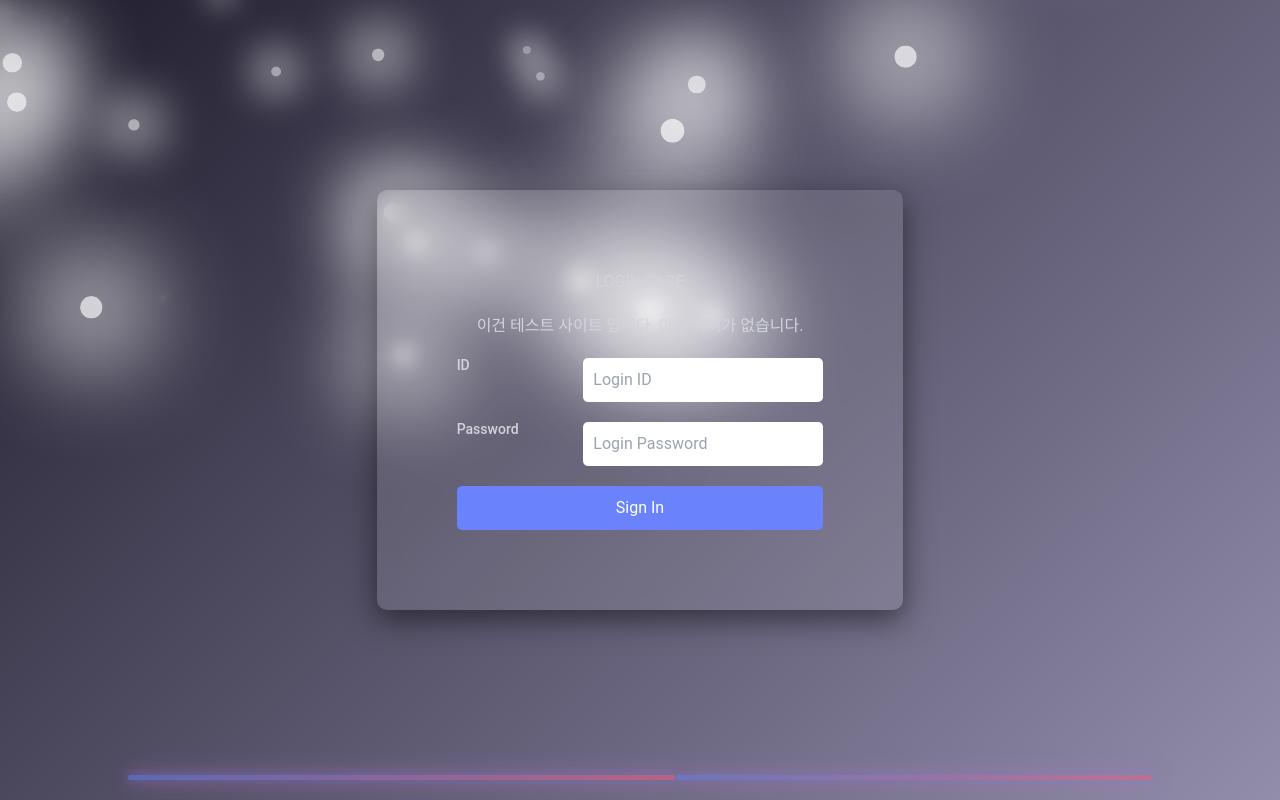
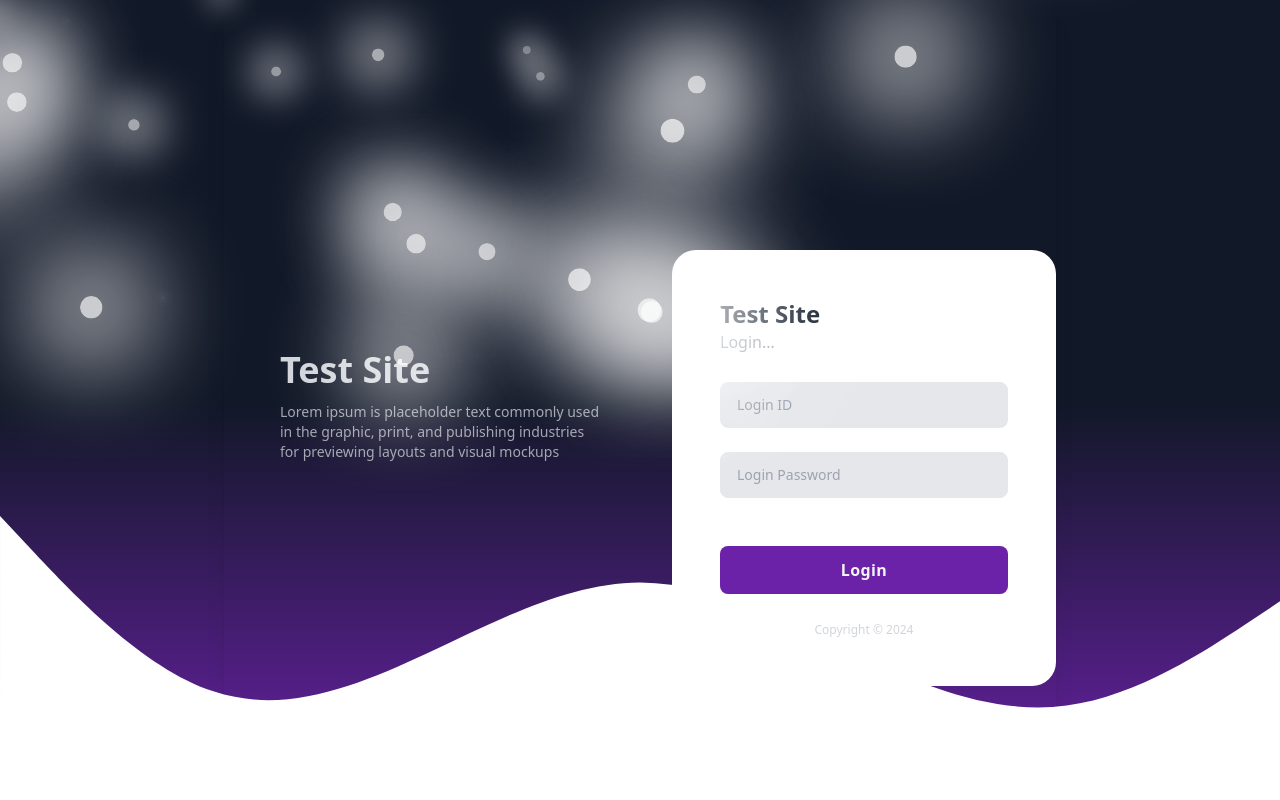
Before and after one commit to kjpar0317/nextjs15-rc-test, a Next.js app: page / in a window 1280 px wide. Built offline with nearby package versions, Linux system fonts and the light colour scheme.

Commit message:
change login

```diff
--- a/src/app/globals.css
+++ b/src/app/globals.css
@@ -70,8 +70,6 @@ html {
   align-items: center;
   width: 100%;
   height: 100vh;
-  background: linear-gradient(135deg, #1f1c2c, #928dab);
-  font-family: 'Roboto', sans-serif;
   overflow: hidden;
   position: relative;
 }
@@ -100,62 +98,3 @@ html {
   background: rgba(255, 255, 255, 0.8);
   border-radius: 50%;
 }
-
-.login-container {
-  perspective: 1000px;
-  z-index: 1;
-}
-
-.login-box {
-  background: rgba(255, 255, 255, 0.1);
-  backdrop-filter: blur(10px);
-  padding: 80px;
-  border-radius: 10px;
-  box-shadow: 0 10px 30px rgba(0, 0, 0, 0.5);
-  transform: rotateY(15deg);
-}
-
-.login-box form {
-  display: flex;
-  flex-direction: column;
-}
-
-.login-box input {
-  padding: 10px;
-  margin-bottom: 20px;
-  border: none;
-  border-radius: 5px;
-  outline: none;
-  transition: box-shadow 0.3s ease;
-}
-
-.login-box button {
-  padding: 10px;
-  border: none;
-  border-radius: 5px;
-  background-color: #6a82fb;
-  color: #ffffff;
-  cursor: pointer;
-  transition: background-color 0.3s ease;
-}
-
-.login-box button:hover {
-  background-color: #fc5c7d;
-}
-
-.neon-bars {
-  position: absolute;
-  bottom: 20px;
-  width: 80%;
-  display: flex;
-  justify-content: space-around;
-  z-index: 0;
-}
-
-.neon-bar {
-  height: 5px;
-  background: linear-gradient(to right, #6a82fb, #fc5c7d);
-  box-shadow: 0 0 10px #6a82fb, 0 0 20px #fc5c7d, 0 0 30px #6a82fb;
-  opacity: 0.8;
-  border-radius: 5px;
-}
--- a/src/app/page.tsx
+++ b/src/app/page.tsx
@@ -1,14 +1,12 @@
 "use client";
 
+import { useState } from "react";
 import { motion } from "framer-motion";
-
-import Label from "@/components/ui/custom/Label";
-import TextAnimation from "@/components/animation/TextAnimation";
 
 export default function Home() {
   return (
     <div className="login-app">
-      <div className="animated-background">
+      <div className="animated-background z-40">
         {[...Array(50)].map((_, i) => (
           <motion.div
             key={i}
@@ -40,72 +38,85 @@ export default function Home() {
           />
         ))}
       </div>
-      <div className="login-container text-gray-300">
+      <div className="bg-purple-900 absolute top-0 left-0 bg-gradient-to-b from-gray-900 via-gray-900 to-purple-800 bottom-0 leading-5 h-full w-full overflow-hidden"></div>
+      <div className="relative   min-h-screen  sm:flex sm:flex-row  justify-center bg-transparent rounded-3xl shadow-xl">
+        <div className="flex-col flex  self-center lg:px-14 sm:max-w-4xl xl:max-w-md  z-10">
+          <div className="self-start hidden lg:flex flex-col  text-gray-300">
+            <h1 className="my-3 font-semibold text-4xl">Test Site</h1>
+            <p className="pr-3 text-sm opacity-75">
+              Lorem ipsum is placeholder text commonly used in the graphic,
+              print, and publishing industries for previewing layouts and visual
+              mockups
+            </p>
+          </div>
+        </div>
         <motion.div
           className="login-box"
           initial={{ opacity: 0, y: -50 }}
-          animate={{ opacity: 1, y: 0, rotateY: 0 }}
+          animate={{ opacity: 1, y: 250, rotateY: 0 }}
           transition={{ duration: 1 }}
         >
-          <h1 className="text-center">
-            <TextAnimation text="LOGIN PAGE" />
-          </h1>
-          <div className="p-5">
-            <TextAnimation text="이건 테스트 사이트 입니다. 아무 의미가 없습니다." />
+          <div className="flex justify-center self-center z-10">
+            <div className="p-12 bg-white mx-auto rounded-3xl w-96 ">
+              <div className="mb-7">
+                <h3 className="font-semibold text-2xl text-gray-800">
+                  Test Site
+                </h3>
+                <p className="text-gray-400">Login...</p>
               </div>
-          <form action="/home" className="flex flex-between">
-            <div className="space-x-4 text-gray-300 flex flex-between">
-              <Label htmlFor="id" className="w-full md:w-1/2">
-                ID
-              </Label>
+              <div className="space-y-6">
+                <div className="">
                   <motion.input
                     id="id"
                     type="text"
-                className="text-gray-800"
+                    className="w-full text-sm px-4 py-3 bg-gray-200 focus:bg-gray-100 border border-gray-200 rounded-lg focus:outline-none focus:border-purple-400"
                     placeholder="Login ID"
                     whileFocus={{ scale: 1.05, boxShadow: "0 0 10px #6a82fb" }}
                   />
                 </div>
-            <div className="space-x-4 text-gray-300 flex flex-between">
-              <Label htmlFor="password" className="w-full md:w-1/2">
-                Password
-              </Label>
+
+                <div className="relative">
                   <motion.input
                     id="password"
                     type="password"
-                className="text-gray-800"
+                    className="text-sm text-gray-200 px-4 py-3 rounded-lg w-full bg-gray-200 focus:bg-gray-100 border border-gray-200 focus:outline-none focus:border-purple-400"
                     placeholder="Login Password"
                     whileFocus={{ scale: 1.05, boxShadow: "0 0 10px #fc5c7d" }}
                   />
+                  <div className="flex items-center absolute inset-y-0 right-0 mr-3  text-sm leading-5"></div>
                 </div>
-            <motion.button
+
+                <div className="flex items-center justify-between"></div>
+                <div>
+                  <button
                     type="submit"
-              whileHover={{ scale: 1.1 }}
-              whileTap={{ scale: 0.9 }}
+                    className="w-full flex justify-center bg-purple-800  hover:bg-purple-700 text-gray-100 p-3  rounded-lg tracking-wide font-semibold  cursor-pointer transition ease-in duration-500"
                   >
-              Sign In
-            </motion.button>
-          </form>
+                    Login
+                  </button>
+                </div>
+              </div>
+              <div className="mt-7 text-center text-gray-300 text-xs">
+                <span>Copyright © 2024</span>
+              </div>
+            </div>
+          </div>
         </motion.div>
       </div>
-      <div className="neon-bars">
-        {[...Array(3)].map((_, i) => (
-          <motion.div
-            key={i}
-            className="neon-bar"
-            animate={{
-              width: ["0%", "100%", "0%"],
-              opacity: [0, 1, 0],
-            }}
-            transition={{
-              duration: 2,
-              repeat: Infinity,
-              ease: "easeInOut",
-              delay: i * 1.5,
-            }}
-          />
-        ))}
-      </div>
+      <footer className="bg-transparent absolute w-full bottom-0 left-0 z-30">
+        <div className="container p-5 mx-auto  flex items-center justify-between "></div>
+      </footer>
+      <svg
+        className="absolute bottom-0 left-0 "
+        xmlns="http://www.w3.org/2000/svg"
+        viewBox="0 0 1440 320"
+      >
+        <path
+          fill="#fff"
+          fillOpacity="1"
+          d="M0,0L40,42.7C80,85,160,171,240,197.3C320,224,400,192,480,154.7C560,117,640,75,720,74.7C800,75,880,117,960,154.7C1040,192,1120,224,1200,213.3C1280,203,1360,149,1400,122.7L1440,96L1440,320L1400,320C1360,320,1280,320,1200,320C1120,320,1040,320,960,320C880,320,800,320,720,320C640,320,560,320,480,320C400,320,320,320,240,320C160,320,80,320,40,320L0,320Z"
+        ></path>
+      </svg>
     </div>
   );
 }
```
Lines whose indentation alone changed are shown as unchanged.
